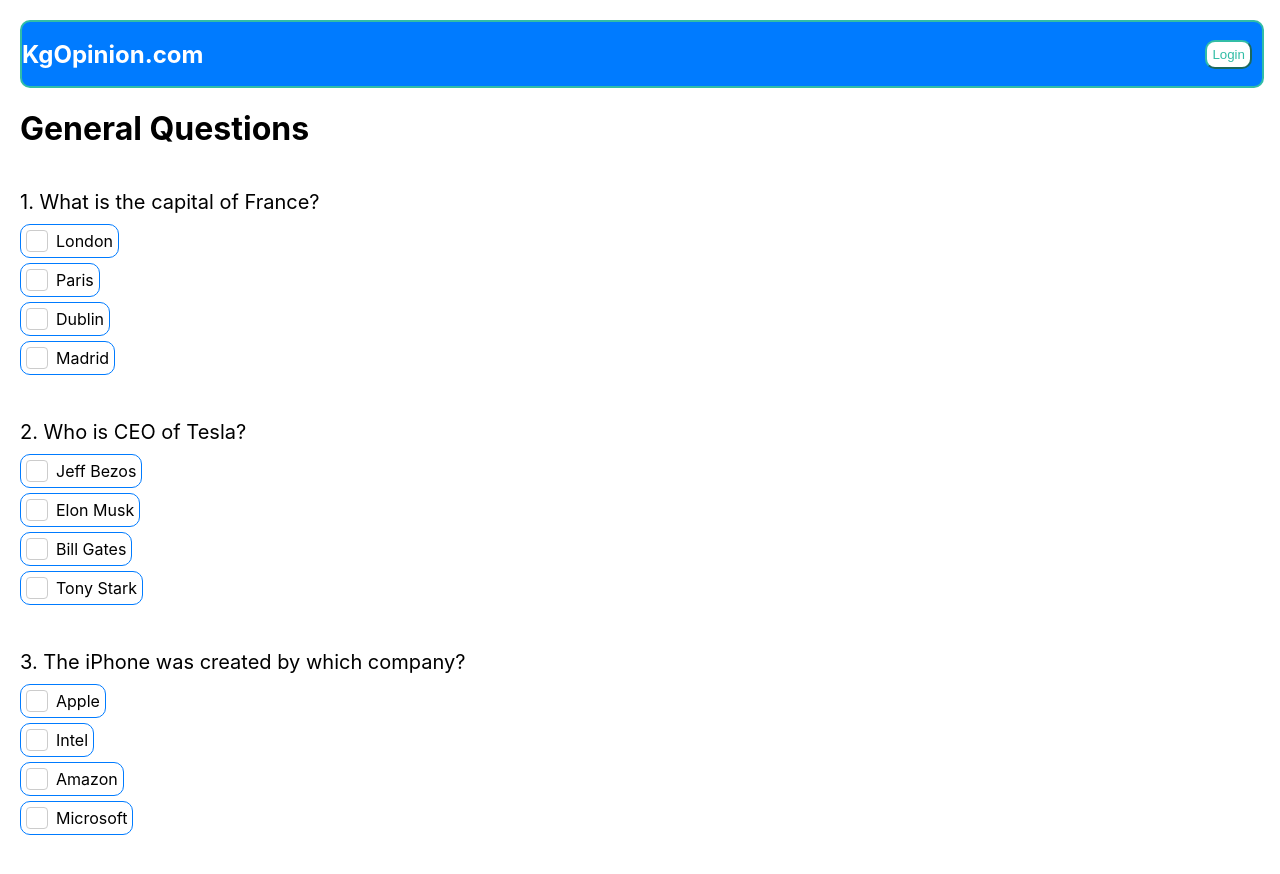
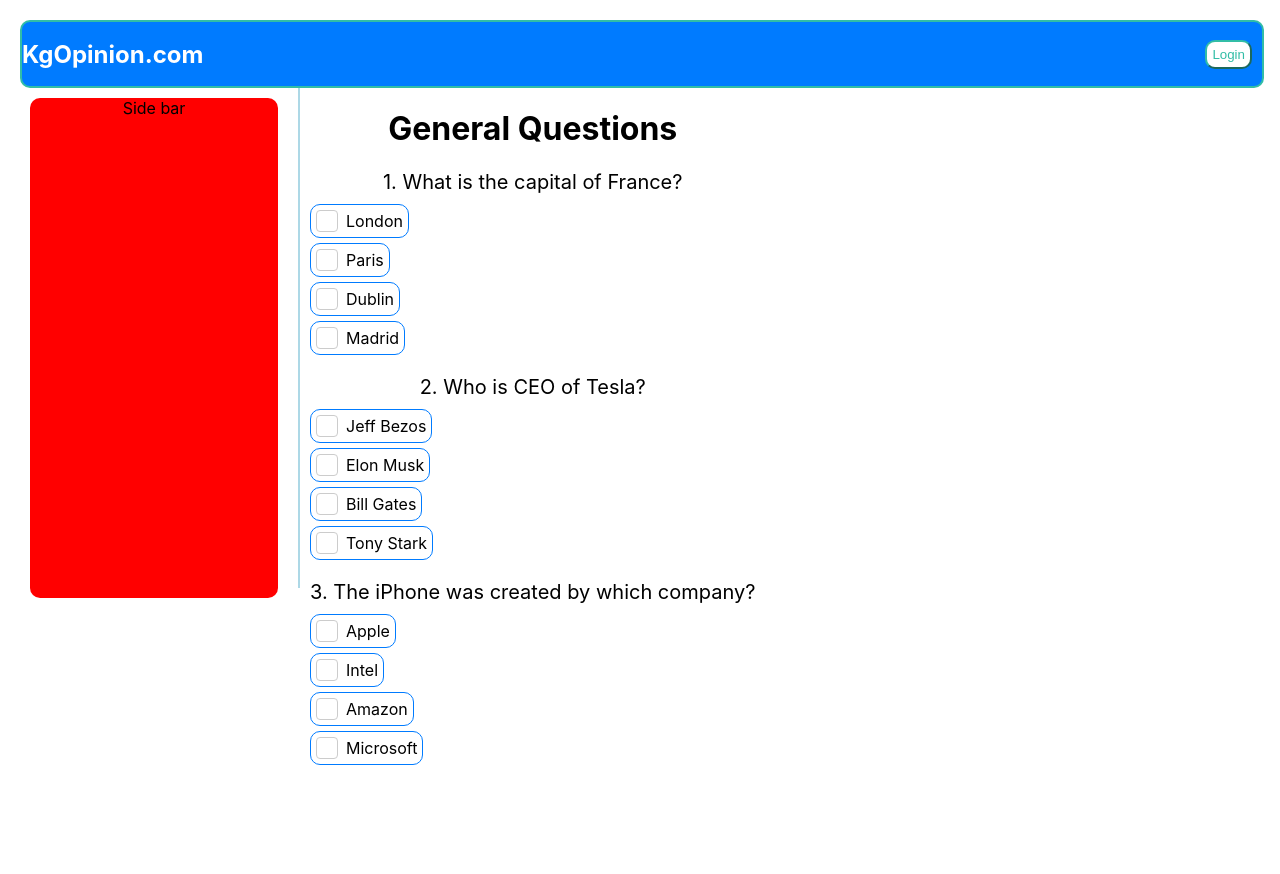
Before and after one commit to Kratosgado/react-ui, a React (Create React App) app: page / in a window 1280 px wide. Shown: the top 874 px of the page. After the commit the page ends 805 px from the top, so only its background shows below. Built offline with nearby package versions, Linux system fonts and the light colour scheme.

Commit message:
start creating aside and separate the components into main and header

```diff
--- a/src/App.tsx
+++ b/src/App.tsx
@@ -3,6 +3,7 @@
 import './App.css';
 import { Header } from './components/Header';
 import { QuestionItem, QuestionItemProps } from './components/QuestionItem';
+import { Main } from './Main';
 
 
 
@@ -14,41 +15,7 @@
   return (
     <div className="App">
       <Header />
-      <h1>General Questions</h1>
-      {questions.map(( question, index) => (
-
-        <QuestionItem key={index} number={index + 1} {...question} />
-      ))}
+      <Main />
     </div>
   );
 }
-
-const questions: QuestionItemProps[] = [
-  {
-    question: 'What is the capital of France?',
-    options: [
-      { text: "London" },
-      { text: "Paris", isCorrect: true },
-      { text: "Dublin" },
-      { text: "Madrid" }
-    ]
-  },
-  {
-    question: 'Who is CEO of Tesla?',
-    options: [
-      { text: "Jeff Bezos" },
-      { text: "Elon Musk", isCorrect: true },
-      { text: "Bill Gates" },
-      { text: "Tony Stark" }
-    ]
-  },
-  {
-    question: 'The iPhone was created by which company?',
-    options: [
-      { text: "Apple", isCorrect: true },
-      { text: "Intel" },
-      { text: "Amazon" },
-      { text: "Microsoft" }
-    ]
-  }
-]
--- /dev/null
+++ b/src/Main.tsx
@@ -0,0 +1,59 @@
+import { styled } from "styled-components"
+import { RightSideBar } from "./components/RightSideBar"
+import { QuestionItem, QuestionItemProps } from "./components/QuestionItem"
+
+
+export const Main = () => {
+   return (
+      <MainContainer>
+         <RightSideBar />
+         <div style={{width: 2, height: 500, backgroundColor: "lightblue", margin:"0px 10px"}}></div>
+         <div>
+         <h1>General Questions</h1>
+            {questions.map(( question, index) => (
+
+            <QuestionItem key={index} number={index + 1} {...question} />
+            ))}
+         </div>
+      </MainContainer>
+   )
+}
+
+
+const questions: QuestionItemProps[] = [
+   {
+     question: 'What is the capital of France?',
+     options: [
+       { text: "London" },
+       { text: "Paris", isCorrect: true },
+       { text: "Dublin" },
+       { text: "Madrid" }
+     ]
+   },
+   {
+     question: 'Who is CEO of Tesla?',
+     options: [
+       { text: "Jeff Bezos" },
+       { text: "Elon Musk", isCorrect: true },
+       { text: "Bill Gates" },
+       { text: "Tony Stark" }
+     ]
+   },
+   {
+     question: 'The iPhone was created by which company?',
+     options: [
+       { text: "Apple", isCorrect: true },
+       { text: "Intel" },
+       { text: "Amazon" },
+       { text: "Microsoft" }
+     ]
+   }
+ ]
+
+const MainContainer = styled.main`
+   display: flex;
+   flex-direction: row;
+   height: 100%;
+   width: 100%;
+
+`
--- /dev/null
+++ b/src/components/RightSideBar.tsx
@@ -0,0 +1,21 @@
+import React from 'react'
+import { styled } from 'styled-components'
+
+
+export const RightSideBar = () => {
+   return (
+      <SideBarContainer>
+         Side bar
+     </SideBarContainer>
+   )
+}
+
+
+const SideBarContainer = styled.aside`
+   height: 500px;
+   width: 20%;
+   background-color: red;
+   margin: 10px;
+   border: 2 solid #342;
+   border-radius: 10px;
+`
```
